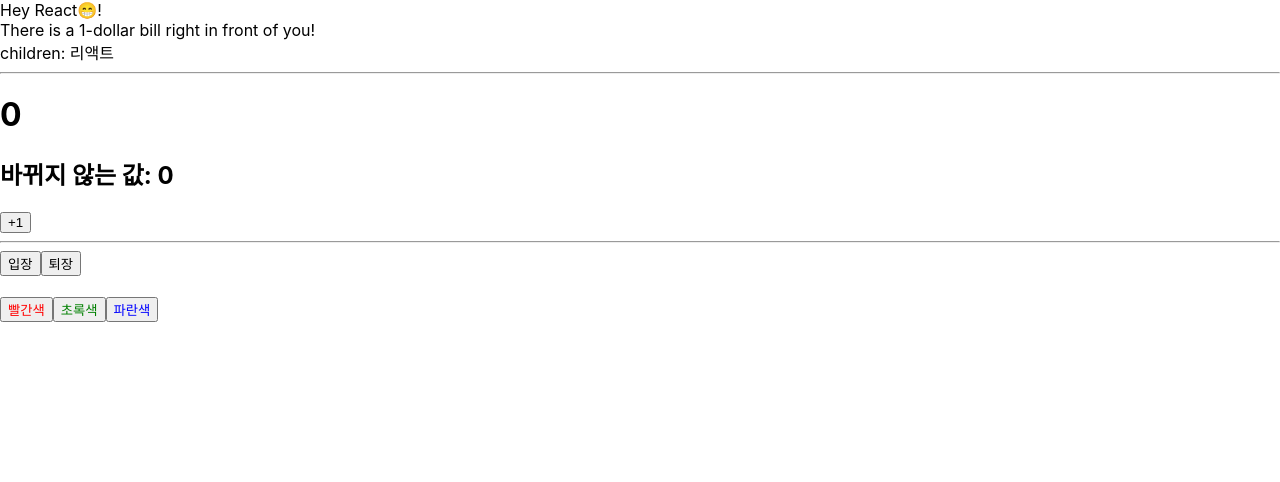
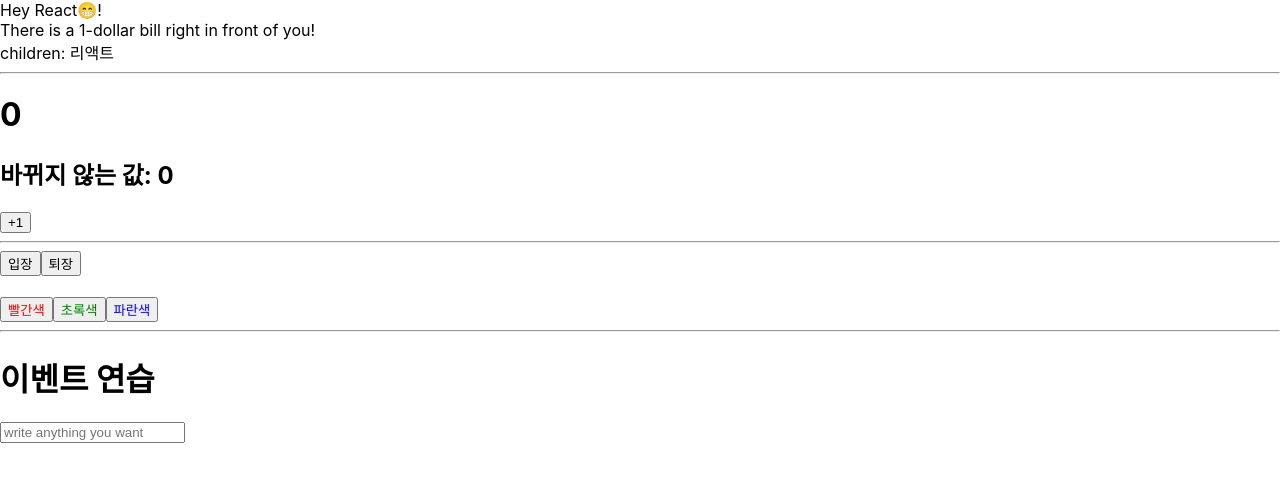
Before and after one commit to cdcoc0/react-ch.1-7, a React (Create React App) app: page / in a window 1280 px wide. Shown: the top 482 px of the page. Built offline with nearby package versions, Linux system fonts and the light colour scheme.

Commit message:
event -onChange 이벤트 설정

```diff
--- a/src/App.js
+++ b/src/App.js
@@ -3,6 +3,7 @@
 import MyComponent from './MyComponent';
 import Counter from './Counter';
 import Say from './Say';
+import EventPractice from './EventPractice';
 
 const App = () => {
   return (
@@ -10,6 +11,7 @@
       <MyComponent name="React" favoriteNumber={1}>리액트</MyComponent>
       <Counter />
       <Say />
+      <EventPractice />
     </div>
   );
 };
--- /dev/null
+++ b/src/EventPractice.js
@@ -0,0 +1,21 @@
+import React, {Component} from 'react';
+
+class EventPractice extends Component {
+    render() {
+        return(
+            <div>
+                <h1>이벤트 연습</h1>
+                <input type="text"
+                name="message"
+                placeholder="write anything you want"
+                onChange={
+                    (e) => {
+                        console.log(e.target.value);
+                    }
+                }></input>
+            </div>
+        );
+    }
+}
+
+export default EventPractice;
--- a/src/Say.js
+++ b/src/Say.js
@@ -15,6 +15,7 @@
         <button style={{color: 'red'}} onClick={() => setColor('red')}>빨간색</button>
         <button style={{color: 'green'}} onClick={() => setColor('green')}>초록색</button>
         <button style={{color: 'blue'}} onClick={() => setColor('blue')}>파란색</button>
+        <hr></hr>
     </div>
     );
 };
```
Also changed, not shown: 1 other file (tests, documents, lock files or other folders).
